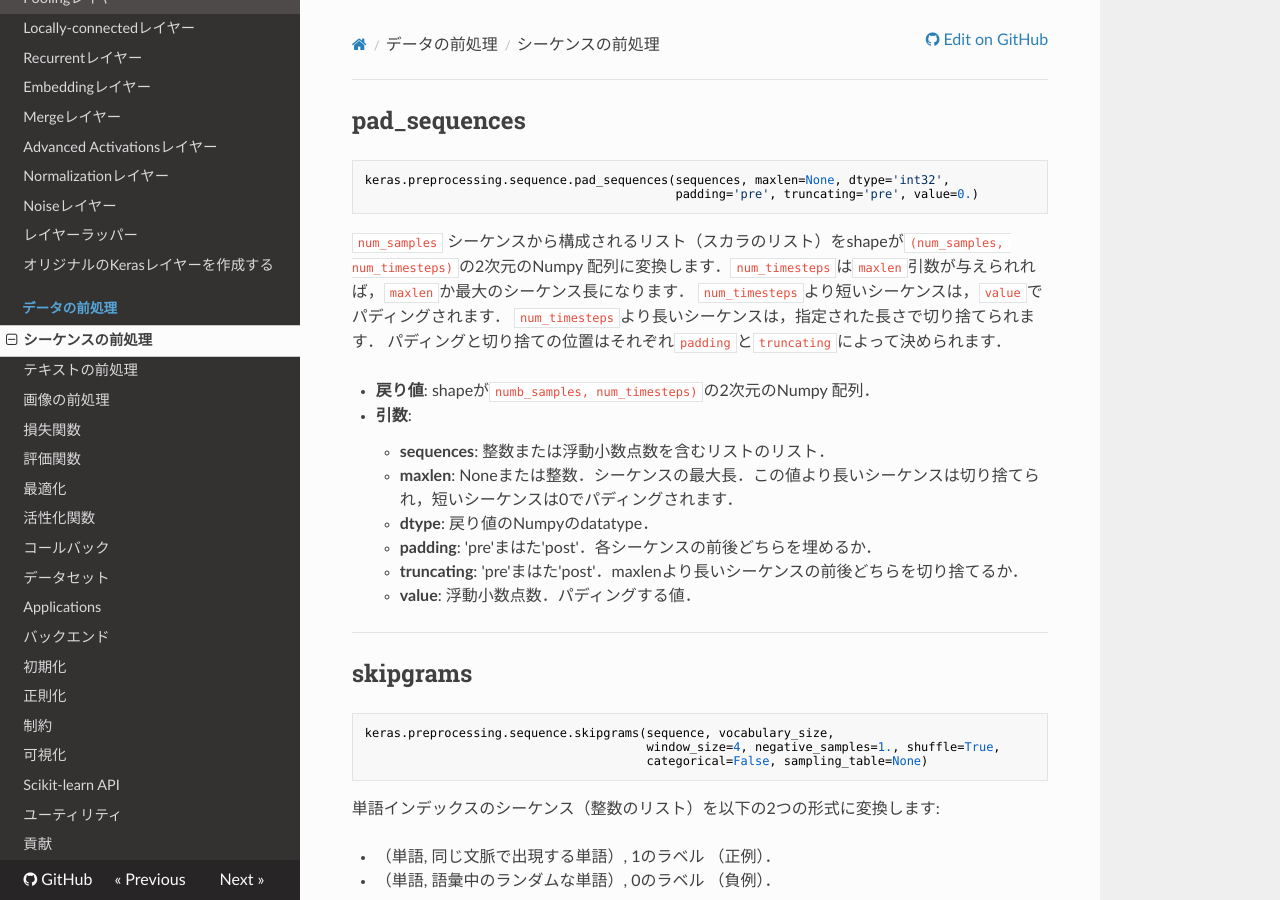
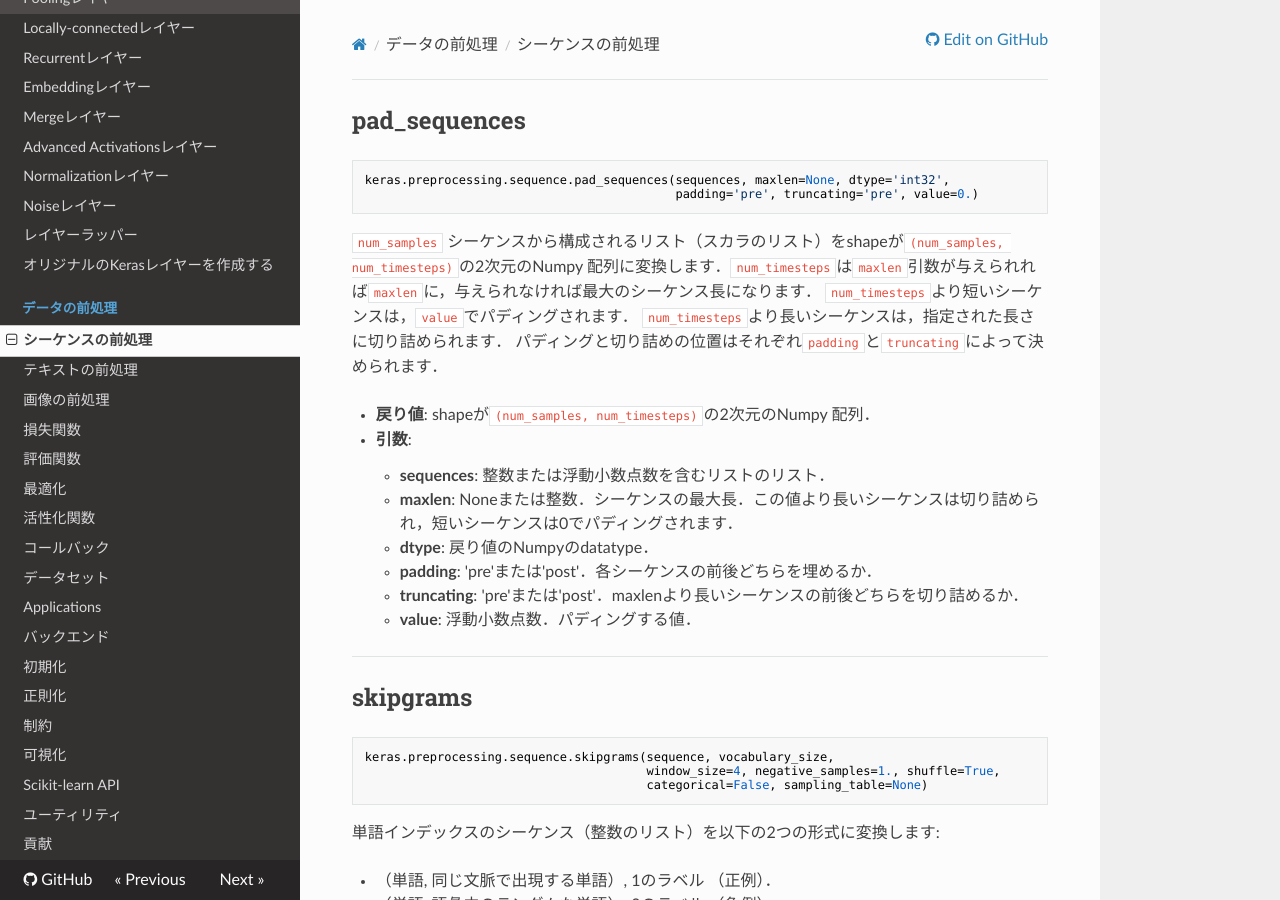
Before and after one commit to keras-team/keras-docs-ja, an MkDocs documentation site: the page built from sources/preprocessing/sequence.md, in a window 1280 px wide and 900 px high. Built offline with MkDocs 1.6.1, drawn with Linux system fonts in a browser that asks for light colours; nearby versions of some CDN libraries; old or Windows-style settings are respelled for this version of MkDocs.

Commit message:
Improve document on Sequence (#107)

````diff
--- a/sources/preprocessing/sequence.md
+++ b/sources/preprocessing/sequence.md
@@ -5,19 +5,19 @@ keras.preprocessing.sequence.pad_sequences(sequences, maxlen=None, dtype='int32'
                                            padding='pre', truncating='pre', value=0.)
 ```
 
-`num_samples` シーケンスから構成されるリスト（スカラのリスト）をshapeが`(num_samples, num_timesteps)`の2次元のNumpy 配列に変換します．`num_timesteps`は`maxlen`引数が与えられれば，`maxlen`か最大のシーケンス長になります．
+`num_samples` シーケンスから構成されるリスト（スカラのリスト）をshapeが`(num_samples, num_timesteps)`の2次元のNumpy 配列に変換します．`num_timesteps`は`maxlen`引数が与えられれば`maxlen`に，与えられなければ最大のシーケンス長になります．
 `num_timesteps`より短いシーケンスは，`value`でパディングされます．
-`num_timesteps`より長いシーケンスは，指定された長さで切り捨てられます．
-パディングと切り捨ての位置はそれぞれ`padding`と`truncating`によって決められます．
+`num_timesteps`より長いシーケンスは，指定された長さに切り詰められます．
+パディングと切り詰めの位置はそれぞれ`padding`と`truncating`によって決められます．
 
-- __戻り値__: shapeが`numb_samples, num_timesteps)`の2次元のNumpy 配列．
+- __戻り値__: shapeが`(num_samples, num_timesteps)`の2次元のNumpy 配列．
 
 - __引数__:
     - __sequences__: 整数または浮動小数点数を含むリストのリスト．
-    - __maxlen__: Noneまたは整数．シーケンスの最大長．この値より長いシーケンスは切り捨てられ，短いシーケンスは0でパディングされます．
+    - __maxlen__: Noneまたは整数．シーケンスの最大長．この値より長いシーケンスは切り詰められ，短いシーケンスは0でパディングされます．
     - __dtype__: 戻り値のNumpyのdatatype．
-    - __padding__: 'pre'まはた'post'．各シーケンスの前後どちらを埋めるか．
-    - __truncating__: 'pre'まはた'post'．maxlenより長いシーケンスの前後どちらを切り捨てるか．
+    - __padding__: 'pre'または'post'．各シーケンスの前後どちらを埋めるか．
+    - __truncating__: 'pre'または'post'．maxlenより長いシーケンスの前後どちらを切り詰めるか．
     - __value__: 浮動小数点数．パディングする値．
 
 ---
````
